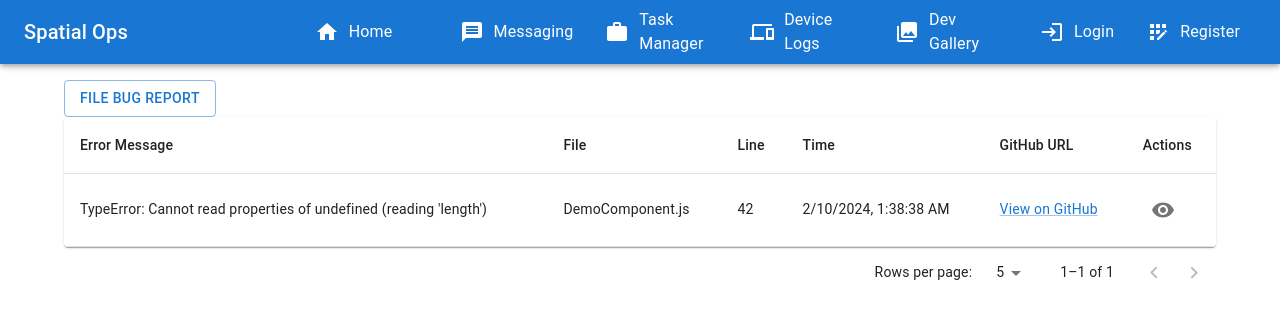
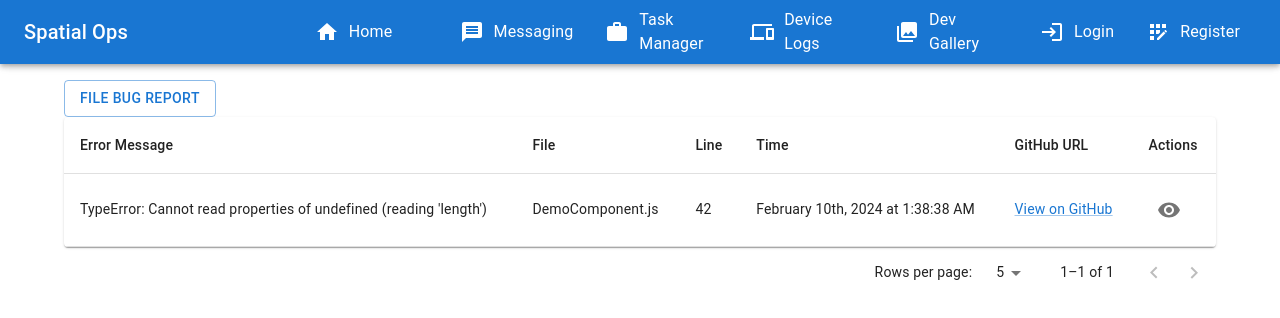
Before and after one commit to victoroyoma/SpatialOpsV2, a React (Create React App) app in the folder Frontend/: page /devices in a window 1280 px wide. Shown: the top 318 px of the page. Built offline with nearby package versions, Linux system fonts and the light colour scheme; no server answers.

Commit message:
device log backend and Ui update

```diff
--- a/Frontend/src/components/ErrorLogList.jsx
+++ b/Frontend/src/components/ErrorLogList.jsx
@@ -23,8 +23,9 @@ import {
 } from "@mui/material";
 import { AdapterDateFns } from "@mui/x-date-pickers/AdapterDateFns";
 import { DateTimePicker, LocalizationProvider } from "@mui/x-date-pickers";
+import { Visibility as VisibilityIcon } from "@mui/icons-material";
 import axios from "axios";
-import { Visibility as VisibilityIcon } from "@mui/icons-material";
+import { format } from "date-fns";
 import ErrorDetail from "./ErrorDetail"; // Adjust the import path as needed
 
 const ErrorLogList = () => {
@@ -198,7 +199,7 @@ const ErrorLogList = () => {
                 <TableCell>{log.fileName}</TableCell>
                 <TableCell>{log.lineNumber}</TableCell>
                 <TableCell>
-                  {new Date(log.createdAt).toLocaleString()}
+                  {format(new Date(log.createdAt), "PPPpp")}
                 </TableCell>
                 <TableCell>
                   <Link
```
